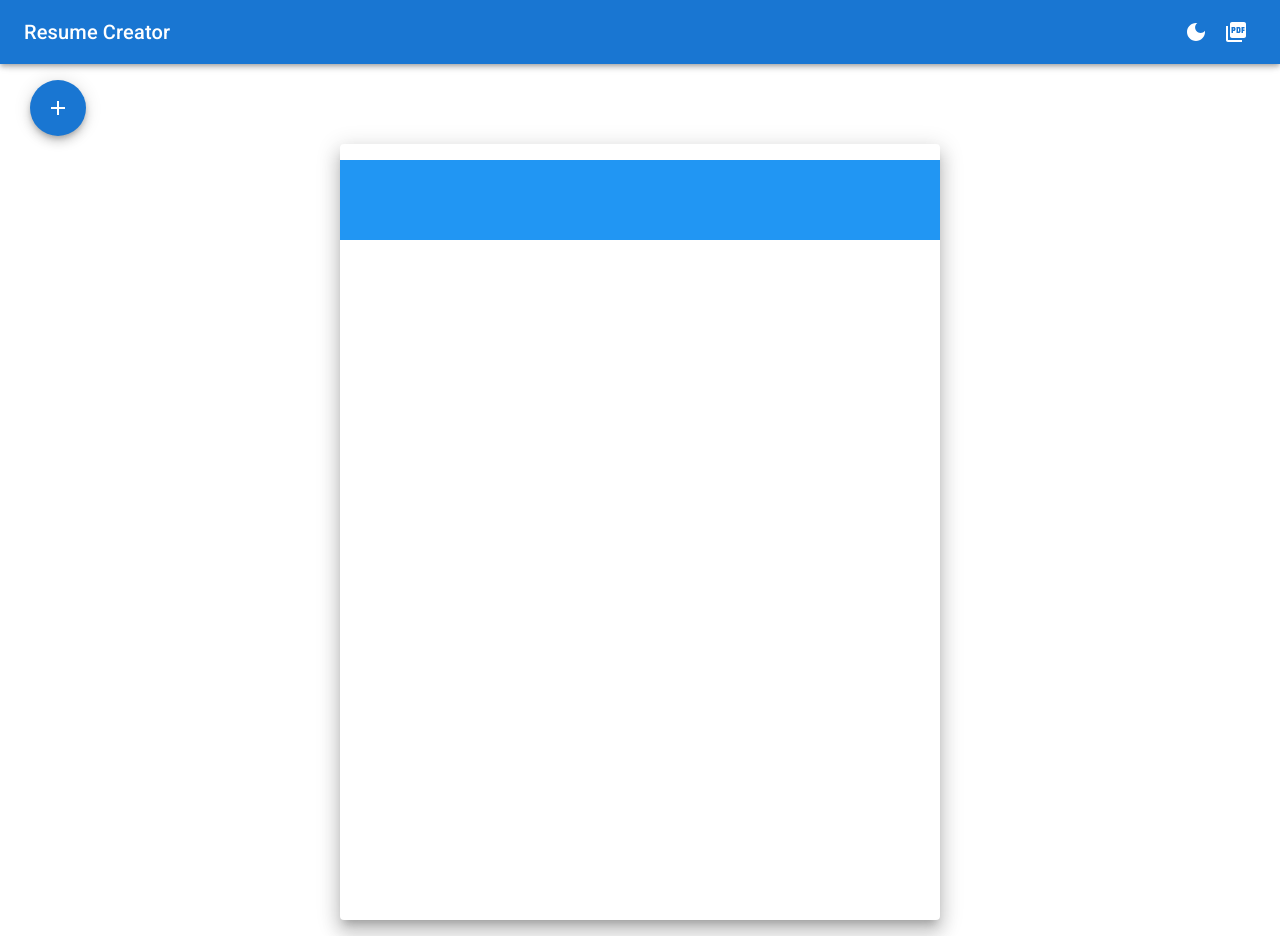
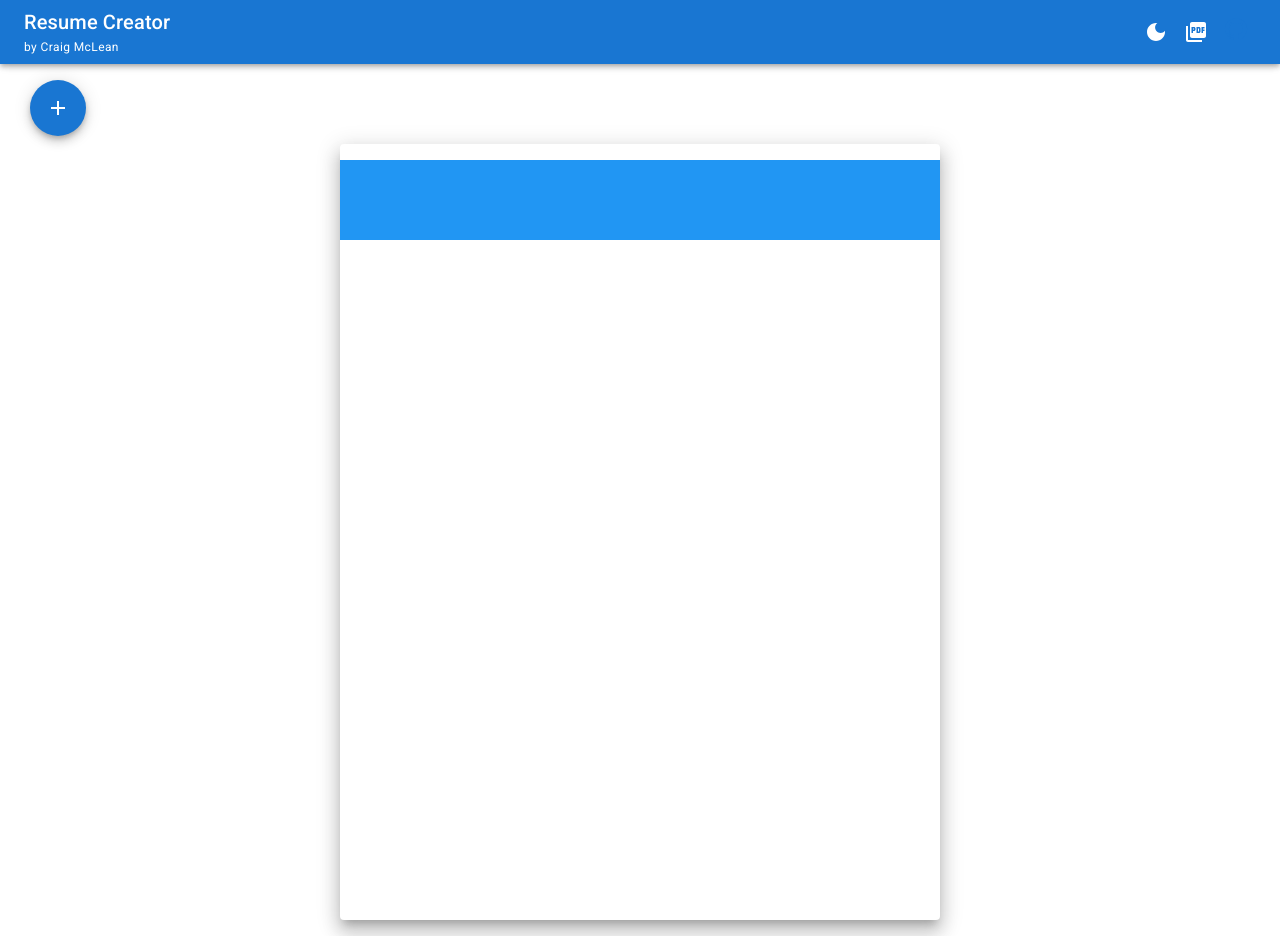
Before and after one commit to craigmclean39/cv-project-top, a React (Create React App) app: page / in a window 1280 px wide. Built offline with nearby package versions, Linux system fonts and the light colour scheme.

Commit message:
Add link to Github in header

```diff
--- a/src/components/AppHeader.js
+++ b/src/components/AppHeader.js
@@ -1,9 +1,17 @@
-import { AppBar, Toolbar, IconButton, Typography, Box } from "@mui/material";
+import {
+  AppBar,
+  Toolbar,
+  IconButton,
+  Typography,
+  Box,
+  Link,
+} from "@mui/material";
 import PictureAsPdfIcon from "@mui/icons-material/PictureAsPdf";
 import LightModeIcon from "@mui/icons-material/LightMode";
 import DarkModeIcon from "@mui/icons-material/DarkMode";
 import React from "react";
 import { useMediaQuery } from "@mui/material";
+import GitHubIcon from "@mui/icons-material/GitHub";
 
 const AppHeader = (props) => {
   const { saveResumeToPdf, toggleDarkMode, mode } = props;
@@ -39,9 +47,14 @@ const AppHeader = (props) => {
             justifyContent: "space-between",
           }}
         >
-          <Typography variant="h6" component="div">
-            Resume Creator
-          </Typography>
+          <Box>
+            <Typography variant="h6" component="div">
+              Resume Creator
+            </Typography>
+            <Typography variant="caption" component="div">
+              by Craig McLean
+            </Typography>
+          </Box>
           <Box>
             {modeButton}
             <IconButton
@@ -50,6 +63,14 @@ const AppHeader = (props) => {
               onClick={() => saveResumeToPdf(isLarge)}
             >
               <PictureAsPdfIcon />
+            </IconButton>
+            <IconButton aria-label="save as pdf" sx={{ color: iconColor }}>
+              <Link
+                href="https://github.com/craigmclean39/cv-project-top"
+                underline="none"
+              >
+                <GitHubIcon />
+              </Link>
             </IconButton>
           </Box>
         </Toolbar>
```
